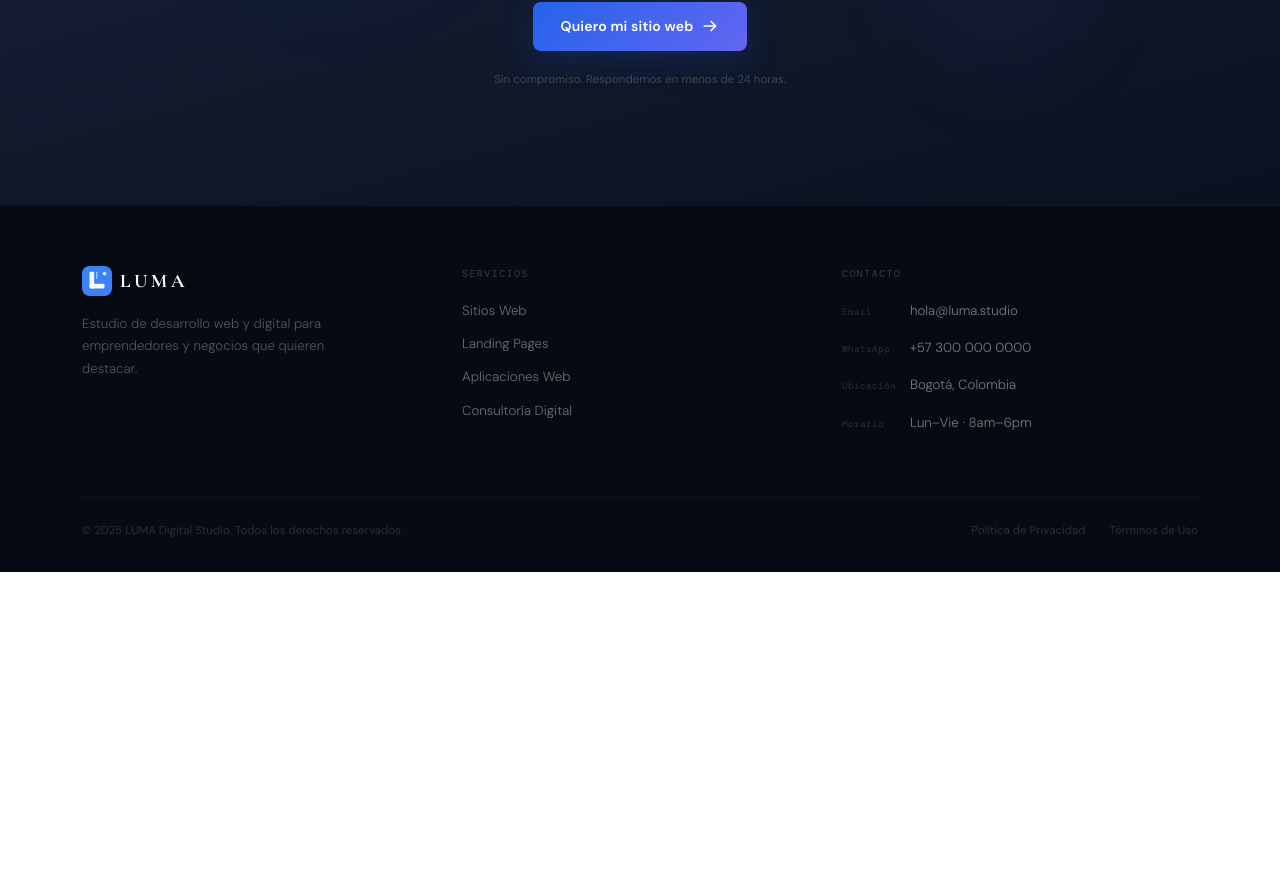
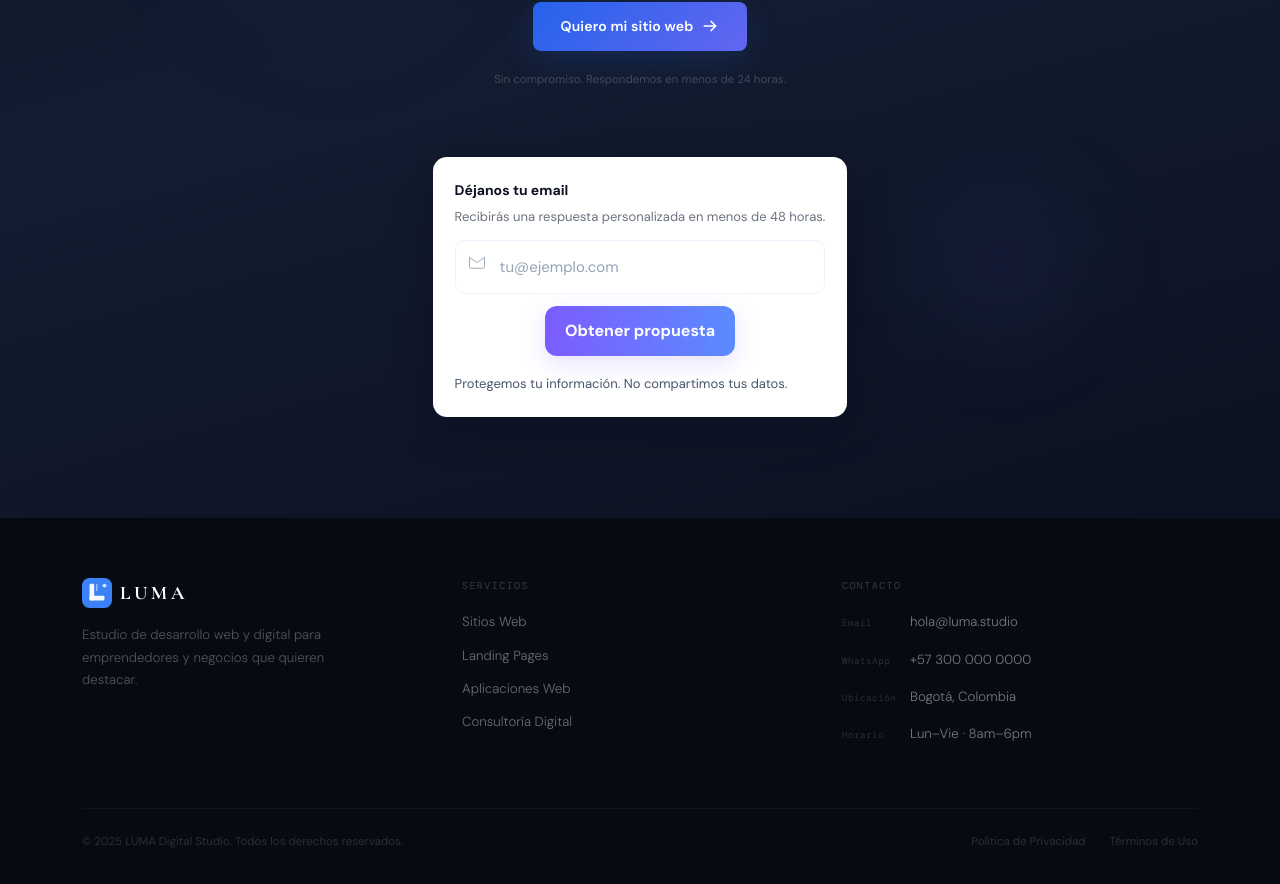
Before and after one commit to JohanTorres17/Luma-landing, a React (Vite) app in the folder luma-landing/: page / in a window 1280 px wide. Shown: the part 6655-7539 px from the top of the page. Before the commit the page ends 7227 px from the top, so only its background shows below. Built offline with nearby package versions, Linux system fonts and the light colour scheme; no server answers.

Commit message:
email marketing

```diff
--- a/luma-landing/componentes/cta1.jsx
+++ b/luma-landing/componentes/cta1.jsx
@@ -1,3 +1,4 @@
+
 export default function CTA1() {
     return (
         <section
@@ -123,6 +124,8 @@ export default function CTA1() {
                         }}>
                             Tu información está segura. No compartimos tus datos.
                         </p>
+
+                        {/* formulario movido al prefooter */}
                     </div>
                 </div>
             </div>
--- /dev/null
+++ b/luma-landing/componentes/formularioPropuesta.jsx
@@ -0,0 +1,89 @@
+import { useState } from 'react'
+
+export default function FormularioPropuesta({ id }) {
+  const [status, setStatus] = useState('')
+  const [submitting, setSubmitting] = useState(false)
+
+  async function handleSubmit(e) {
+    e.preventDefault()
+    const form = e.target
+    const data = new FormData(form)
+    setSubmitting(true)
+    setStatus('')
+    try {
+      const res = await fetch('/', { method: 'POST', body: data })
+      if (res.ok) {
+        setStatus('success')
+        form.reset()
+      } else setStatus('error')
+    } catch (err) {
+      setStatus('error')
+    } finally {
+      setSubmitting(false)
+    }
+  }
+
+  return (
+    <div id={id} style={{ maxWidth: 520, margin: '28px auto 0', textAlign: 'center' }}>
+      <style>{`
+        .fp-card { display:grid; gap:12px; background:#fff; padding:22px; border-radius:14px; box-shadow:0 12px 40px rgba(2,6,23,0.28); }
+        .fp-label { font-size:14px; font-weight:700; color:#0b1120; }
+        .fp-input { padding:14px 14px 14px 44px; border-radius:10px; border:1px solid #eef2ff; font-size:15px; width:100%; box-sizing:border-box; }
+        .fp-input:focus { outline:none; box-shadow:0 0 0 4px rgba(124,92,255,0.12); border-color: #7c5cff; }
+        .fp-row { display:flex; gap:12px; align-items:center; justify-content:center }
+        .fp-btn { padding:12px 20px; border-radius:12px; background:linear-gradient(90deg,#7c5cff,#5b8bff); color:#fff; border:none; cursor:pointer; font-weight:700; box-shadow:0 8px 24px rgba(124,92,255,0.18); transition:transform .14s ease, box-shadow .14s ease }
+        .fp-btn:disabled { opacity:0.6; cursor:not-allowed; transform:none }
+        .fp-btn:hover:not(:disabled){ transform:translateY(-2px) }
+        .fp-note { font-size:13px; color:#475569 }
+        .fp-icon { position:relative; left:10px; top:6px; width:20px; height:20px; opacity:0.9 }
+        .fp-success { padding:12px; border-radius:10px; background:#e6ffef; color:#02502a }
+        .fp-error { padding:12px; border-radius:10px; background:#ffe6e6; color:#7a1f1f }
+      `}</style>
+
+      <form
+        name="propuesta"
+        method="POST"
+        data-netlify="true"
+        netlify-honeypot="bot-field"
+        onSubmit={handleSubmit}
+        className="fp-card"
+        aria-label="Formulario de propuesta"
+      >
+        <input type="hidden" name="form-name" value="propuesta" />
+        <div style={{ display: 'none' }}>
+          <label>
+            Si eres humano, deja esto vacío: <input name="bot-field" />
+          </label>
+        </div>
+
+        <div style={{ textAlign: 'left' }}>
+          <div className="fp-label">Déjanos tu email</div>
+          <div style={{ fontSize: 13, color: '#6b7280', marginTop: 6 }}>Recibirás una respuesta personalizada en menos de 48 horas.</div>
+        </div>
+
+        <div style={{ position: 'relative' }}>
+          <svg className="fp-icon" viewBox="0 0 24 24" fill="none" style={{ position: 'absolute', left: 12, top: 12 }} aria-hidden>
+            <path d="M3 6.5v11a2 2 0 0 0 2 2h14a2 2 0 0 0 2-2v-11" stroke="#94a3b8" strokeWidth="1.2" strokeLinecap="round" strokeLinejoin="round" />
+            <path d="M3 6.5l9 6 9-6" stroke="#94a3b8" strokeWidth="1.2" strokeLinecap="round" strokeLinejoin="round" />
+          </svg>
+          <input name="correo" type="email" placeholder="tu@ejemplo.com" required className="fp-input" />
+        </div>
+
+        <div className="fp-row">
+          <button type="submit" className="fp-btn" disabled={submitting} aria-disabled={submitting}>
+            {submitting ? 'Enviando...' : 'Obtener propuesta'}
+          </button>
+        </div>
+
+        {status === 'success' && (
+          <div role="status" className="fp-success">¡Gracias! Te contactaremos pronto.</div>
+        )}
+        {status === 'error' && (
+          <div role="alert" className="fp-error">Ocurrió un error al enviar. Intenta de nuevo.</div>
+        )}
+
+        <div style={{ textAlign: 'left', marginTop: 6 }} className="fp-note">Protegemos tu información. No compartimos tus datos.</div>
+      </form>
+    </div>
+  )
+}
--- a/luma-landing/componentes/prefooterfooter.jsx
+++ b/luma-landing/componentes/prefooterfooter.jsx
@@ -13,6 +13,8 @@ const LogoMark = ({ size = 24 }) => (
         <circle cx="48" cy="16" r="4" fill="white" opacity="0.8" />
     </svg>
 )
+
+import FormularioPropuesta from './formularioPropuesta.jsx'
 
 export function PreFooter() {
     return (
@@ -99,6 +101,14 @@ export function PreFooter() {
                         }}>
                             Sin compromiso. Respondemos en menos de 24 horas.
                         </p>
+                    </div>
+                </div>
+                {/* Formulario en sección inferior: solo email */}
+                <div className="row justify-content-center mt-4">
+                    <div className="col-12 col-lg-8">
+                        <div style={{ display: 'flex', justifyContent: 'center' }}>
+                            <FormularioPropuesta id="registro" />
+                        </div>
                     </div>
                 </div>
             </div>
```
